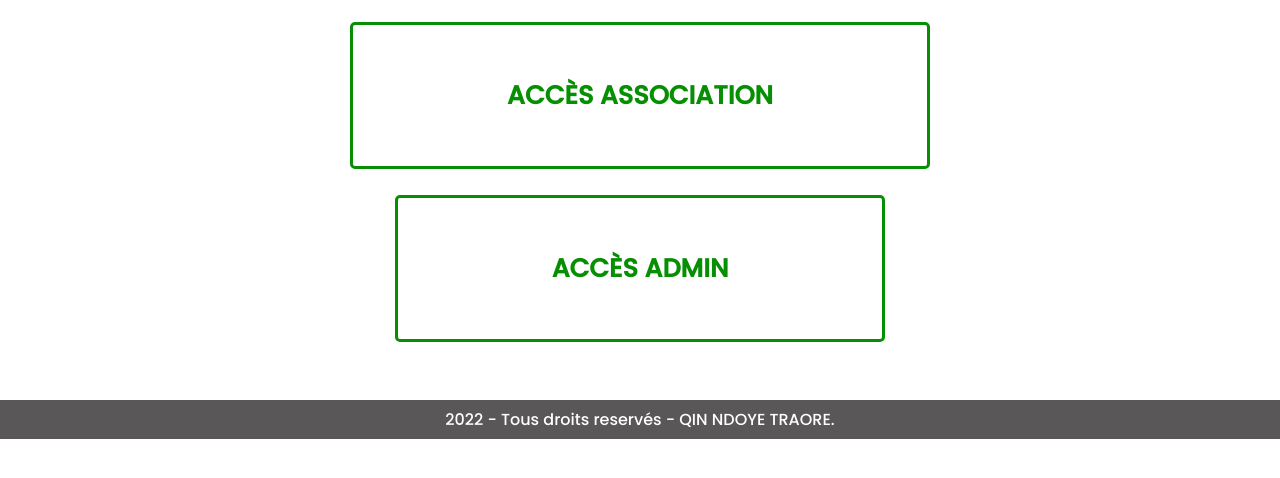
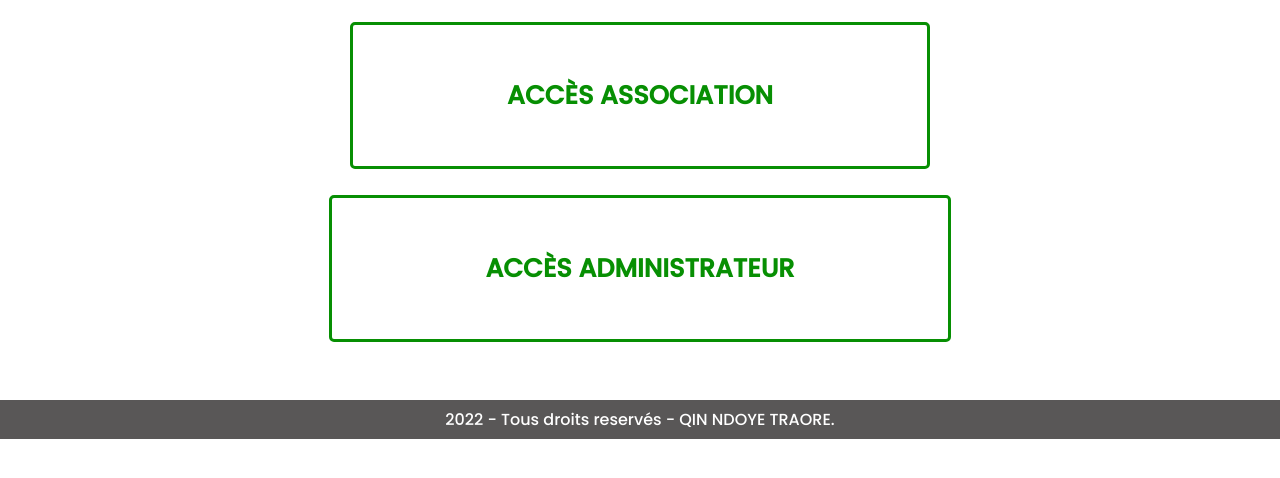
Before and after one commit to salimatoutraore/PROJET_FINAL_JARDIN_QIN_NDOYE_TRAORE, a PHP site: page / in a window 1280 px wide. Shown: the part 304-782 px from the top of the page. Run offline with PHP 8.4, Linux system fonts and the light colour scheme; some libraries are stand-ins or nearby versions.

Commit message:
Update index.php

```diff
--- a/index.php
+++ b/index.php
@@ -26,7 +26,7 @@
         </a>
 
         <a href="code_admin.php">
-        <button type="button" class = "bouton_accueil" id="button3">Accès admin</button>
+        <button type="button" class = "bouton_accueil" id="button3">Accès administrateur</button>
         </a>
     </div>
 
```
